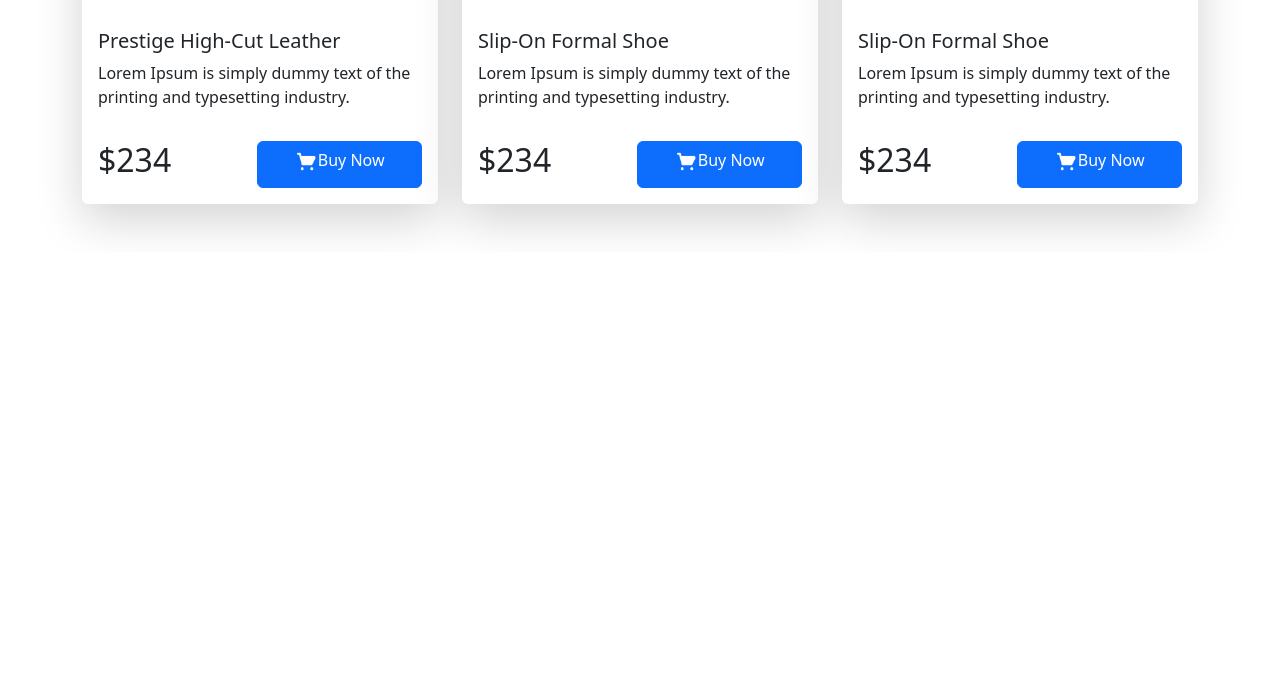
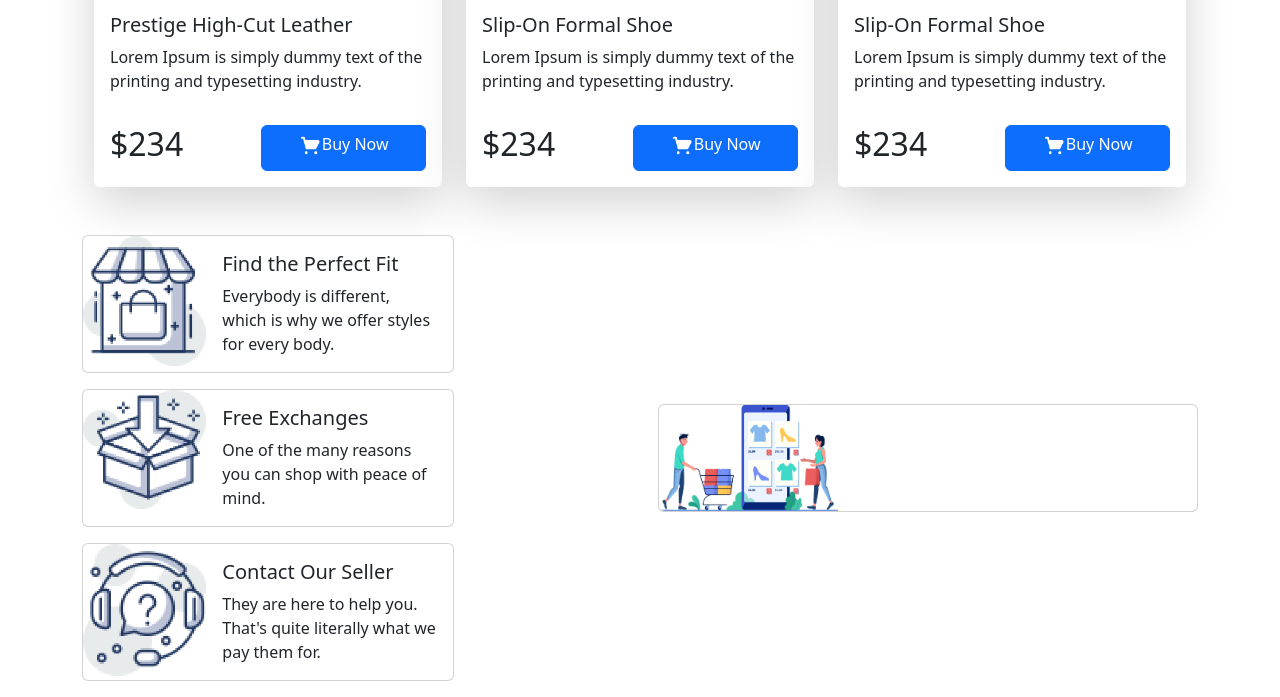
Before and after one commit to niloymodak/nike-react, a plain HTML site: page index.html in a window 1280 px wide. Shown: the part 1705-2402 px from the top of the page. Before the commit the page ends 1957 px from the top, so only its background shows below. Drawn offline with nearby package versions, Linux system fonts and the light colour scheme.

Commit message:
second commit

```diff
--- a/index.html
+++ b/index.html
@@ -64,7 +64,7 @@
     </header>
     <!-- nike react End -->
     <!-- shoes start -->
-    <main>
+    <main class="container">
         <!-- CASUAL SHOES start -->
         <section class="container my-5">
             <h1>Casual Shoes</h1>
@@ -179,6 +179,64 @@
             </div>
         </section>
         <!-- Formal shoes end -->
+        <!-- Details start -->
+        <div class="d-flex justify-content-between align-items-center">
+            <div class="col-lg-4">
+                <div class="card mb-3" style="max-width: 540px;">
+                    <div class="row g-0">
+                        <div class="col-md-4">
+                            <img src="icons/image 12.png" class="img-fluid rounded-start" alt="...">
+                        </div>
+                        <div class="col-md-8">
+                            <div class="card-body">
+                                <h5 class="card-title">Find the Perfect Fit</h5>
+                                <p class="card-text">Everybody is different, which is why we
+                                    offer styles for every body.</p>
+                            </div>
+                        </div>
+                    </div>
+                </div>
+                <div class="card mb-3" style="max-width: 540px;">
+                    <div class="row g-0">
+                        <div class="col-md-4">
+                            <img src="icons/image 13.png" class="img-fluid rounded-start" alt="...">
+                        </div>
+                        <div class="col-md-8">
+                            <div class="card-body">
+                                <h5 class="card-title">Free Exchanges</h5>
+                                <p class="card-text">One of the many reasons you can shop
+                                    with peace of mind.</p>
+                            </div>
+                        </div>
+                    </div>
+                </div>
+                <div class="card mb-3" style="max-width: 540px;">
+                    <div class="row g-0">
+                        <div class="col-md-4">
+                            <img src="icons/image 14.png" class="img-fluid rounded-start" alt="...">
+                        </div>
+                        <div class="col-md-8">
+                            <div class="card-body">
+                                <h5 class="card-title">Contact Our Seller</h5>
+                                <p class="card-text">They are here to help you. That's quite
+                                    literally what we pay them for.</p>
+                            </div>
+                        </div>
+                    </div>
+                </div>
+            </div>
+            <div>
+                <div class="card mb-3" style="max-width: 540px;">
+                    <div class="row g-0">
+                        <div class="col-md-4">
+                            <img src="icons/XMLID 1.png" class="img-fluid rounded-start" alt="...">
+                        </div>
+                    </div>
+                </div>
+            </div>
+        </div>
+
+        <!-- Details end -->
     </main>
 
 
```
